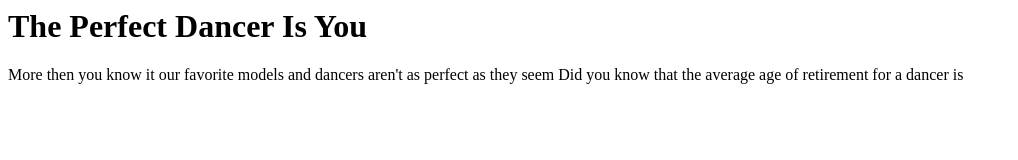
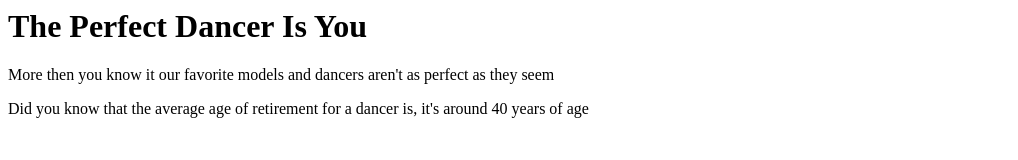
Before and after one commit to lbarcelo03/getthehub.github.io, a plain HTML site: page dance.html in a window 1280 px wide. Shown: the whole page, without its empty margins (0-1018 px from the left). Drawn offline with Linux system fonts and the light colour scheme.

Commit message:
Update dance.html

```diff
--- a/dance.html
+++ b/dance.html
@@ -3,4 +3,5 @@
   <title> The Perfect Dancer </title>
 <body>
 <h1> The Perfect Dancer Is You </h1>
-<p> More then you know it our favorite models and dancers aren't as perfect as they seem  Did you know that the average age of retirement for a dancer is </p>
+<p> More then you know it our favorite models and dancers aren't as perfect as they seem </p>
+<p> Did you know that the average age of retirement for a dancer is, it's around 40 years of age </p>
```
